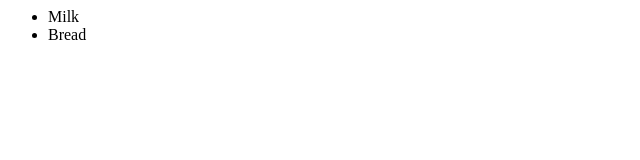
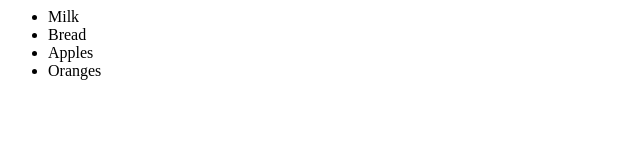
Before and after one commit to tyelf22/newGitTest, a plain HTML site: page index.html in a window 1280 px wide. Shown: the whole page, without its empty margins (0-640 px from the left). Drawn offline with Linux system fonts and the light colour scheme.

Commit message:
added another li element

```diff
--- a/index.html
+++ b/index.html
@@ -7,6 +7,8 @@
             <ul>
                 <li>Milk</li>
                 <li>Bread</li>
+                <li>Apples</li>
+                <li>Oranges</li>
             </ul>
         </div>
     </body>
```
